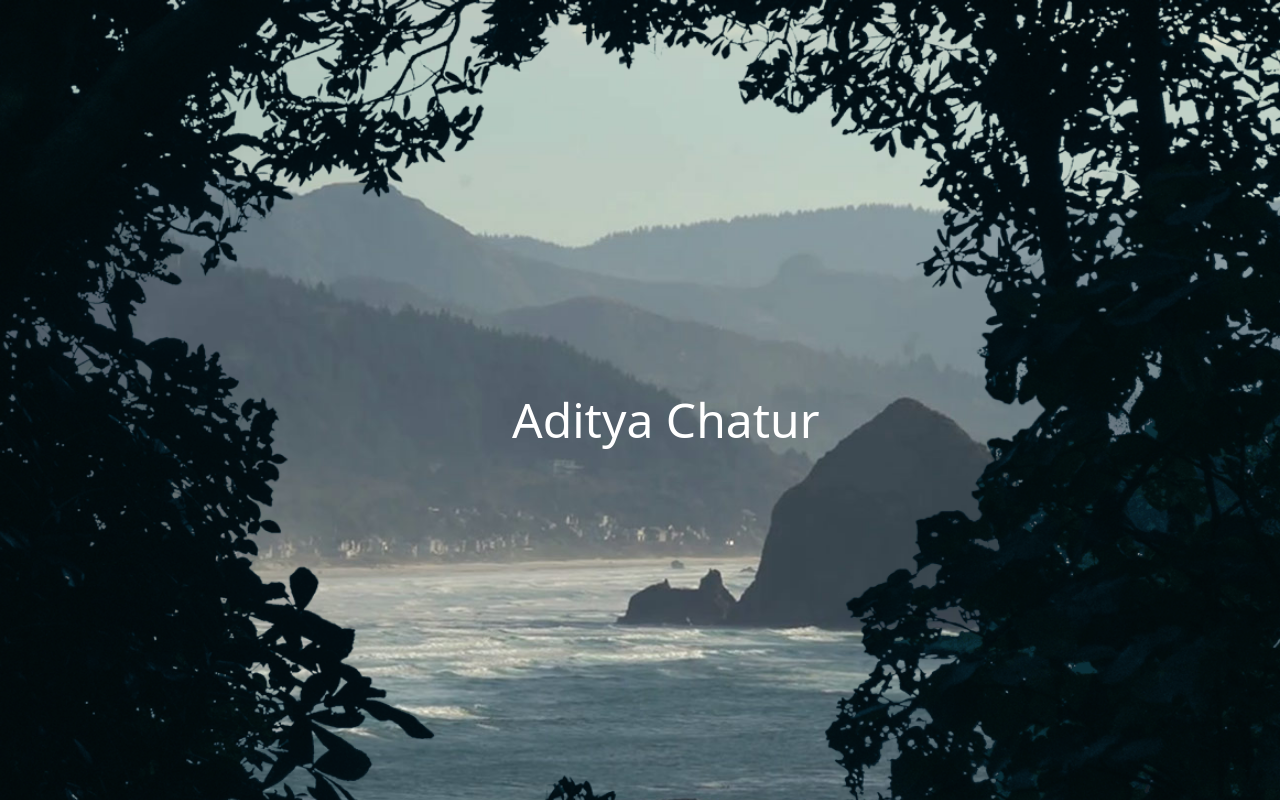
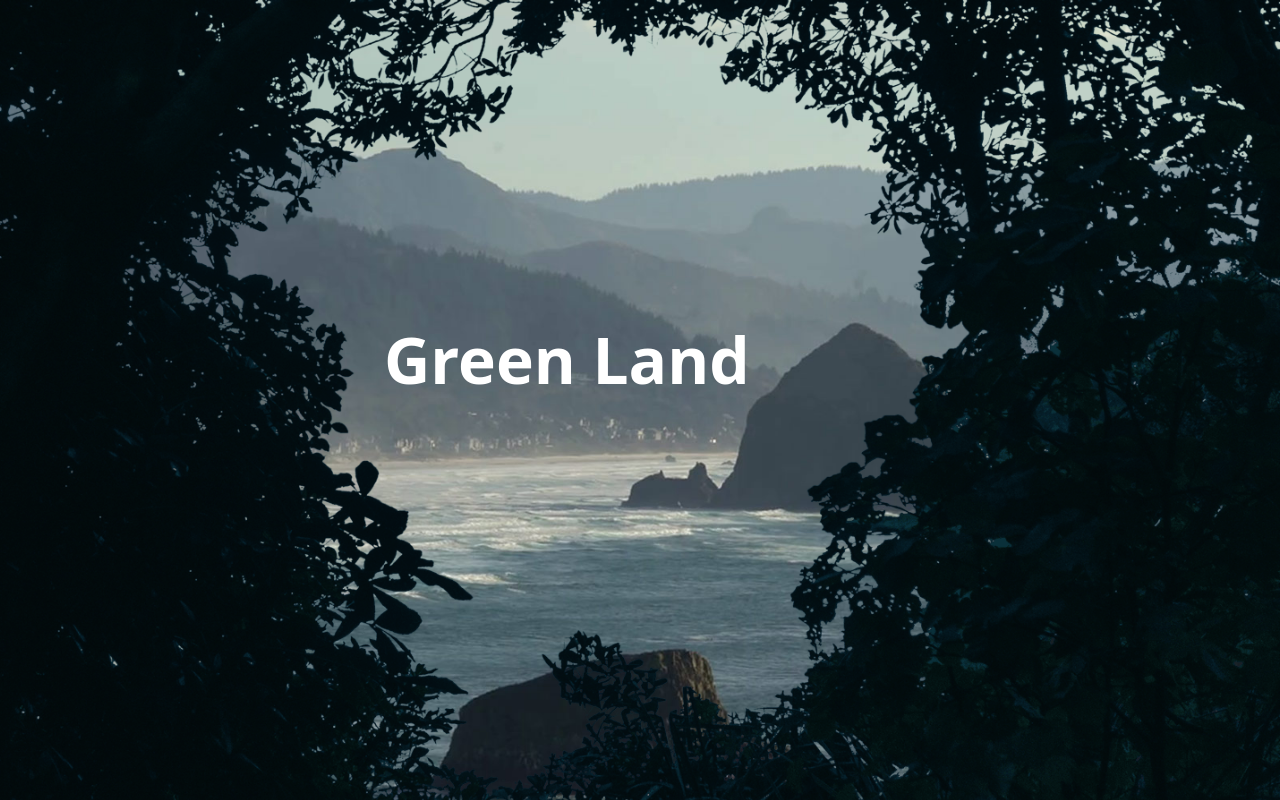
Before and after one commit to Adityachatur/Allui_in_React, a React (Create React App) app: page /Parallaxpage1 in a window 1280 px wide. Shown: the top 800 px of the page. Built offline with nearby package versions, Linux system fonts and the light colour scheme; a web font is replaced by a local one.

Commit message:
New Changes

```diff
--- a/src/Components/ParallaxPages/Parallax.css
+++ b/src/Components/ParallaxPages/Parallax.css
@@ -2,11 +2,12 @@
     height: 100%;
     overflow: hidden;
     width: 100%;
+    background-color: black;
 }
 
 .banner {
     position: relative;
-    height: 160vh;
+    height: 130vh;
     width: 100%;
     overflow: hidden;
 }
@@ -35,11 +36,12 @@
 h1 {
     position: absolute;
     top: 30%;
-    left: 40%;
+    left: 30%;
     text-align: center;
     color: white;
-    font-size: 3rem;
+    font-size: 4rem;
     z-index: 3;
+    font-weight: bold;
 }
 
 
@@ -48,7 +50,7 @@ h1 {
 .tab {
     height: 100vh;
     padding: 2rem;
-    background-color: white;
+    background-color: #2e3943;
     transition: transform 0.2s ease-out, opacity 0.2s ease-out;
     opacity: 0;
     transform: translateY(50px);
@@ -84,22 +86,24 @@ h1 {
 .intro h2 {
     font-size: 18px;
     font-weight: bold;
-    color: black;
+    color: #f1faee;
 }
 
 .intro p {
     width: 700px;
     max-width: 100%;
+    font-size: 16px;
     text-align: center;
-    color: black;
+    color: #f1faee;
 }
 
 .intro button {
     background-color: red;
     padding: 10px 15px;
     border: 1px solid black;
-    color: white;
+    color: #f1faee;
     border-radius: 10px;
+    font-size: 16px;
 }
 
 .animation-show {
@@ -147,7 +151,7 @@ h1 {
 
     .intro button {
         padding: 8px 12px;
-        font-size: 14px;
+        font-size: 16px;
     }
 }
 
@@ -167,7 +171,7 @@ h1 {
     }
 
     .intro h2 {
-        font-size: 14px;
+        font-size: 18px;
     }
 
     .intro p {
@@ -176,6 +180,6 @@ h1 {
 
     .intro button {
         padding: 6px 10px;
-        font-size: 12px;
+        font-size: 16px;
     }
 }
--- a/src/Components/ParallaxPages/Parallaxpage1.jsx
+++ b/src/Components/ParallaxPages/Parallaxpage1.jsx
@@ -7,7 +7,7 @@ const Parallaxpage1 = () => {
   const titleRef = useRef(null);
   const tabRef = useRef(null);
 
-  const [pageTitle, setPageTitle] = useState("Aditya Chatur");
+  const [pageTitle, setPageTitle] = useState("Green Land");
   useEffect(() => {
     const handleScroll = () => {
       const top = window.scrollY;
@@ -17,9 +17,9 @@ const Parallaxpage1 = () => {
       if (bg2Ref.current && titleRef.current) {
         // Update page title based on scroll position
         if (top > 50) {
-          setPageTitle("Welcome to React JS"); // Update title when scrolled past 500px
+          setPageTitle("Welcome to Green Land");
         } else {
-          setPageTitle("Aditya Chatur"); // Default title
+          setPageTitle("Green Land");
         }
 
         // Update transformations for bg2 and title
@@ -56,7 +56,7 @@ const Parallaxpage1 = () => {
     <div className="parallax-body">
       <div className={"banner"}>
         <div className="bg bg-1" ref={bg1Ref}></div>
-        <h1 ref={titleRef} className="transform duration-500 ease-in">
+        <h1 ref={titleRef} className="transform duration-500 ease-out">
           {pageTitle}
         </h1>
         <div className="bg bg-2" ref={bg2Ref}></div>
```
